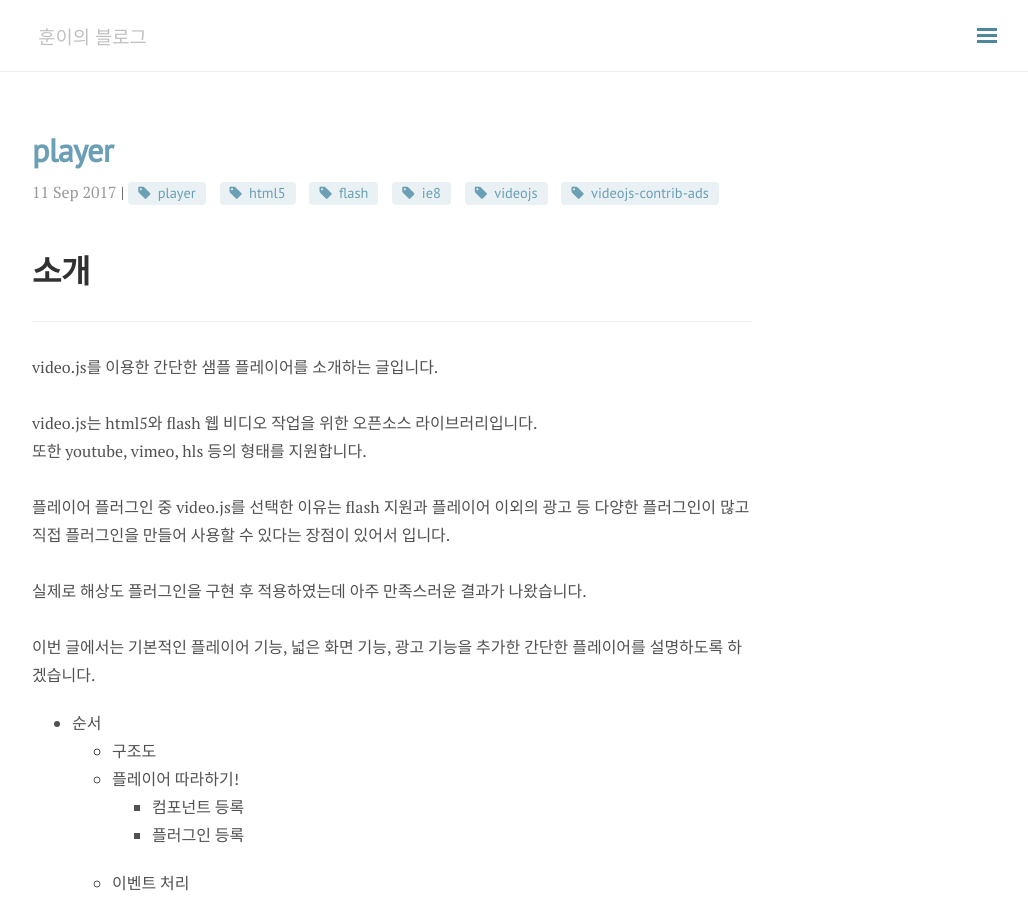
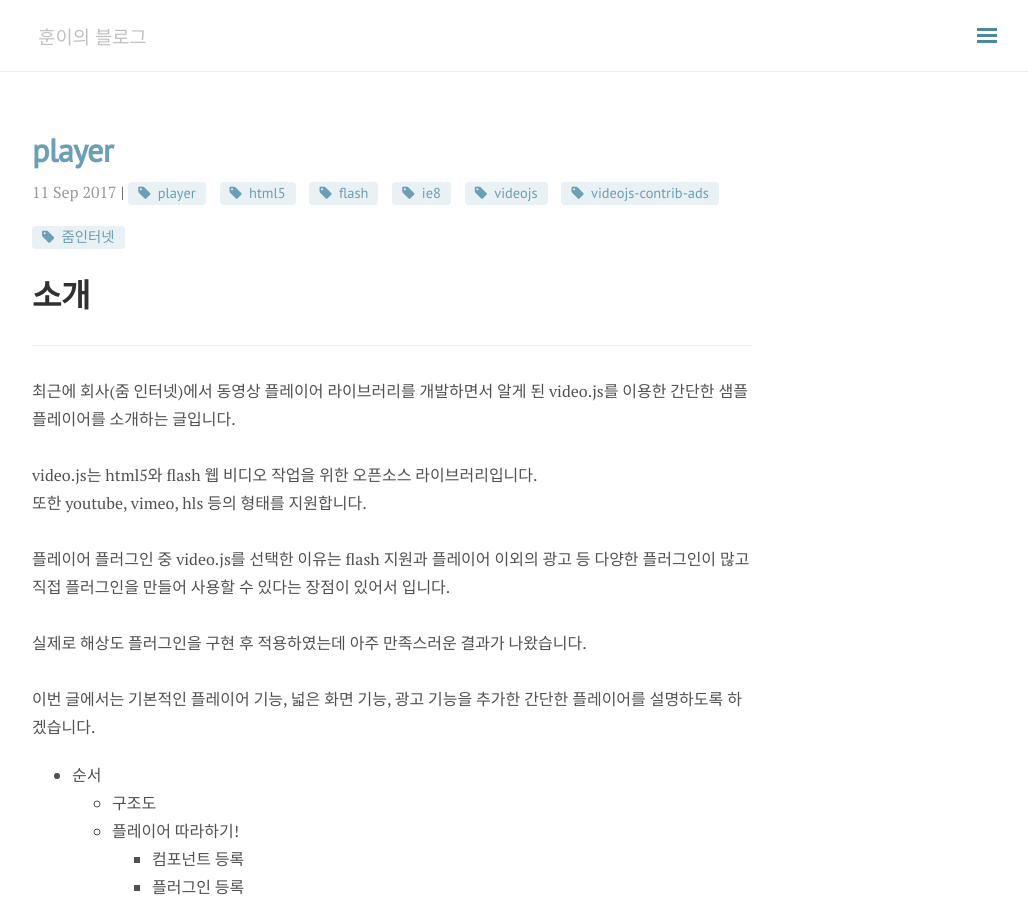
Before and after one commit to jeonghoon1107/jeonghoon1107.github.io, a Jekyll site: the page built from _posts/2017-09-11-player.md, in a window 1280 px wide and 900 px high. Shown: the whole window, without its empty margins (248-1276 px from the left). Built offline with Jekyll 4.4.1, drawn with Linux system fonts in a browser that asks for light colours; nearby versions of some CDN libraries; comment, search, counter and statistics services are not loaded.

Commit message:
edit introduce

```diff
--- a/_posts/2017-09-11-player.md
+++ b/_posts/2017-09-11-player.md
@@ -3,12 +3,12 @@ layout: post
 title: player
 subtitle: player
 author: 조정훈
-tag: [player, html5, flash, ie8, videojs, videojs-contrib-ads]
+tag: [player, html5, flash, ie8, videojs, videojs-contrib-ads, 줌인터넷]
 ---
 
 # 소개
 ****
-video.js를 이용한 간단한 샘플 플레이어를 소개하는 글입니다.
+최근에 회사(줌 인터넷)에서 동영상 플레이어 라이브러리를 개발하면서 알게 된 video.js를 이용한 간단한 샘플 플레이어를 소개하는 글입니다.
 <br><br>
 video.js는 html5와 flash 웹 비디오 작업을 위한 오픈소스 라이브러리입니다.
 <br>
```
